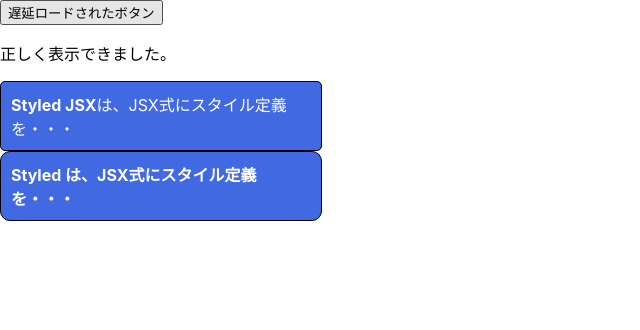
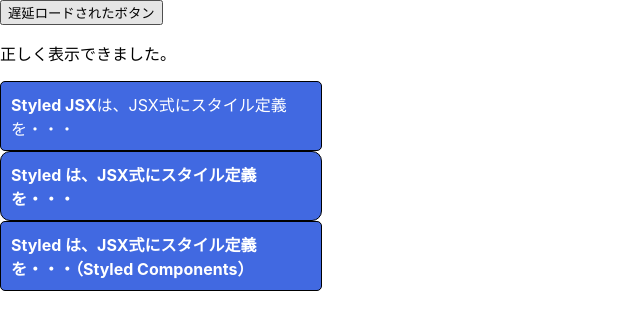
Before and after one commit to Seripro/React-Learning, a React app in the folder chapter5/my-react/: page / in a window 1280 px wide. Shown: the top 330 px of the page, without its empty margins (0-640 px from the left). Built offline with nearby package versions, Linux system fonts and the light colour scheme.

Commit message:
Styled Componentsを使ったスタイリング

```diff
--- /dev/null
+++ b/chapter5/my-react/src/StyledComp.js
@@ -0,0 +1,18 @@
+import styled from "styled-components";
+
+const MyPanel = styled.div`
+  width: 300px;
+  padding: 10px;
+  border: 1px solid #000;
+  border-radius: 5px;
+  background-color: royalblue;
+  color: white;
+`;
+
+export default function StyledComp() {
+  return (
+    <MyPanel>
+      <b>Styled は、JSX式にスタイル定義を・・・（Styled Components）</b>
+    </MyPanel>
+  );
+}
--- a/chapter5/my-react/src/index.js
+++ b/chapter5/my-react/src/index.js
@@ -8,6 +8,7 @@
 // import ProfilerBasic from "./ProfilerBasic";
 import StyledBasic from "./StyledBasic";
 import StyledDynamic from "./StyledDynamic";
+import StyledComp from "./StyledComp";
 
 const root = ReactDOM.createRoot(document.getElementById("root"));
 root.render(
@@ -23,6 +24,7 @@
         color: "royalblue",
       }}
     ></StyledDynamic>
+    <StyledComp></StyledComp>
   </React.StrictMode>
 );
 
```
